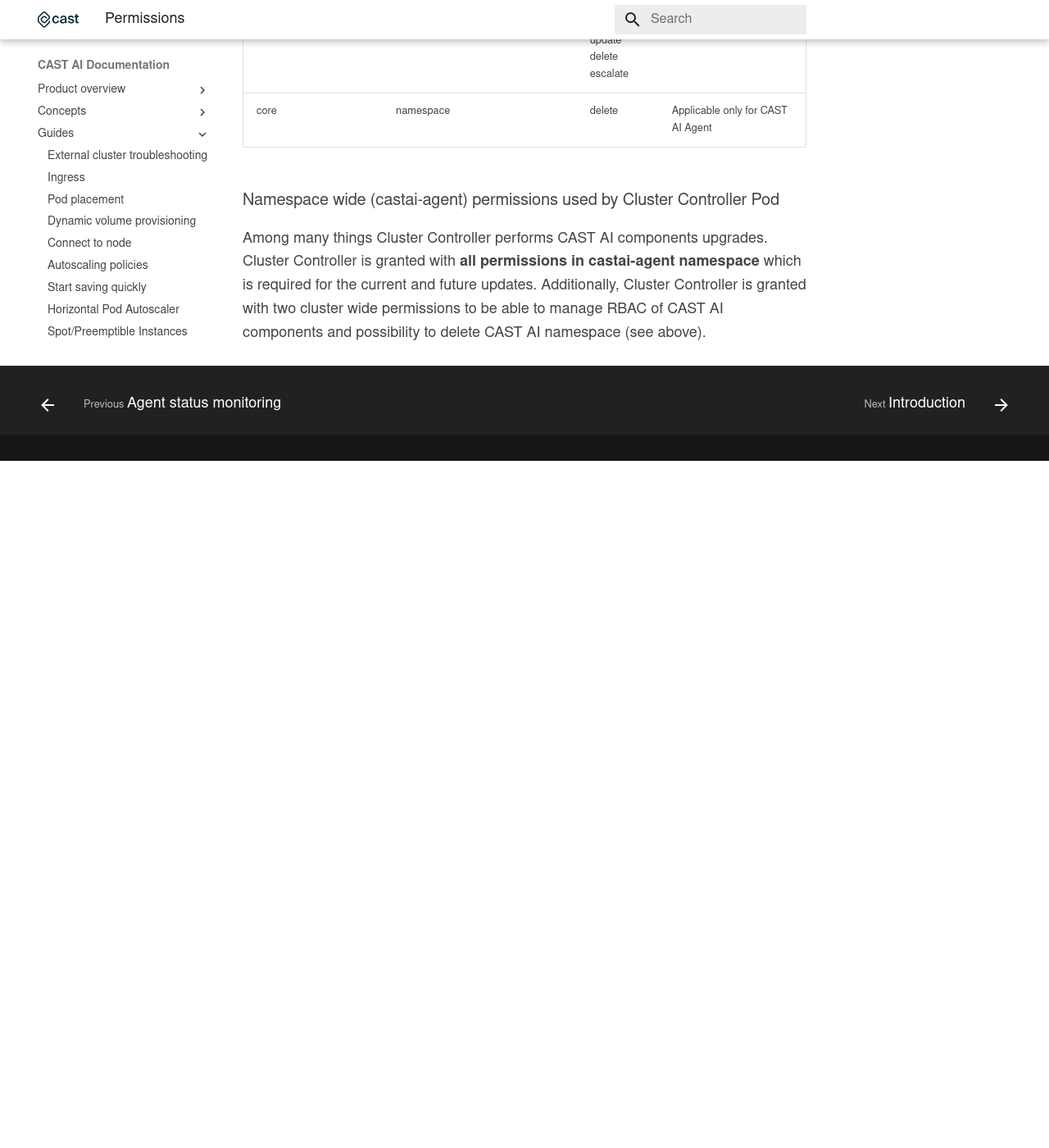
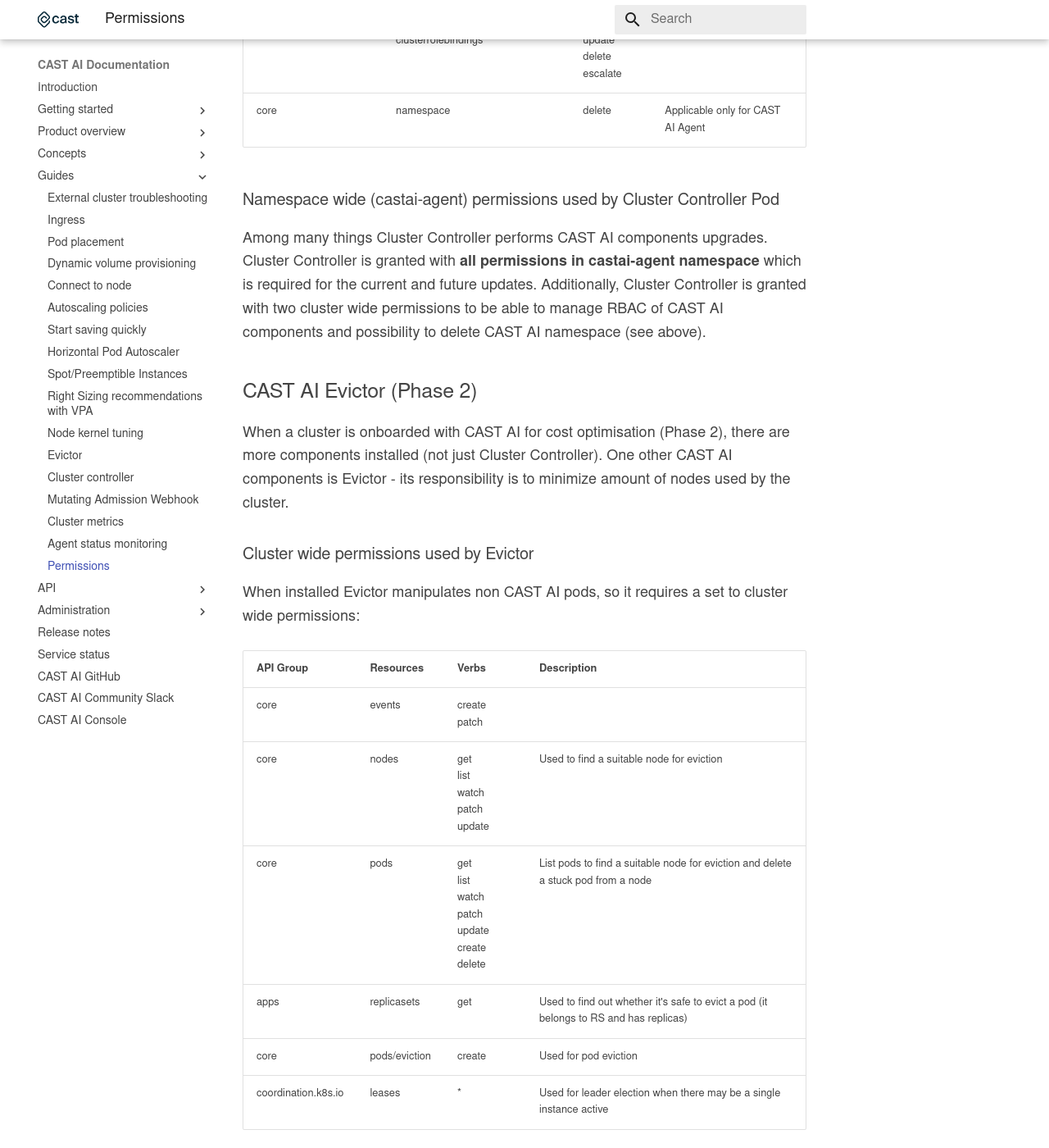
Before and after one commit to castai/docs, an MkDocs documentation site: the page built from docs/guides/permissions.md, in a window 1280 px wide and 1400 px high, scrolled down 3212 px. Shown: the whole window at 82% size. Built offline with MkDocs 1.6.1 and Material for MkDocs 9.7.7, drawn with Linux system fonts in a browser that asks for light colours; some web fonts are replaced; before the commit the page ends 3774 px from its top, so only the background shows below that; some of the changed text lies outside the part shown.

Commit message:
Permissions required by Evictor

```diff
--- a/docs/guides/permissions.md
+++ b/docs/guides/permissions.md
@@ -55,9 +55,9 @@
 The agent requires possibility to adjust resource limits proportionally to the size of the cluster.
 For that purpose Cluster Proportional Vertical Autoscaler patches castai-pod's deployment with re-estimated limits, which requires following permission:
 
-| API Group | Resources                  | Verbs |
-|-----------|:---------------------------|-------|
-| apps      | deployments (castai-agent) | patch |
+| API Group | Resources   | Verbs | Description                                |
+|-----------|:------------|-------|--------------------------------------------|
+| apps      | deployments | patch | Used only to patch castai-agent deployment |
 
 
 ## CAST AI Cluster Controller (Phase 2)
@@ -76,19 +76,19 @@
 
 Cluster Controller operates mostly on cluster level as it performs operations required to optimize customer clusters' costs:
 
-| API Group                 | Resources                                | Verbs                                            | Description                           |
-|---------------------------|:-----------------------------------------|--------------------------------------------------|---------------------------------------|
-| core                      | namespace                                | get                                              |                                       |
-| core                      | pods, nodes                              | get<br/>list                                     |                                       |
-| core                      | nodes                                    | patch<br/>update                                 | Used for node draining and patching   |
-| core                      | pods, nodes                              | delete                                           |                                       |
-| core                      | pods/eviction                            | create                                           |                                       |
-| certificates.k8s.io       | certificatesigningrequests               | get<br/>list<br/>delete<br/>create               |                                       |
-| certificates.k8s.io       | certificatesigningrequests/approval      | patch<br/>update                                 |                                       |
-| certificates.k8s.io       | signers                                  | approve                                          | Applicable only for kubelet           |
-| core                      | events                                   | list<br/>create<br/>patch                        |                                       |
-| rbac.authorization.k8s.io | roles, clusterroles, clusterrolebindings | get<br/>patch<br/>update<br/>delete<br/>escalate | Applicable for all CAST AI Components |
-| core                      | namespace                                | delete                                           | Applicable only for CAST AI Agent     |
+| API Group                 | Resources                                      | Verbs                                            | Description                           |
+|---------------------------|:-----------------------------------------------|--------------------------------------------------|---------------------------------------|
+| core                      | namespace                                      | get                                              |                                       |
+| core                      | pods<br/>nodes                                 | get<br/>list                                     |                                       |
+| core                      | nodes                                          | patch<br/>update                                 | Used for node draining and patching   |
+| core                      | pods<br/>nodes                                 | delete                                           |                                       |
+| core                      | pods/eviction                                  | create                                           |                                       |
+| certificates.k8s.io       | certificatesigningrequests                     | get<br/>list<br/>delete<br/>create               |                                       |
+| certificates.k8s.io       | certificatesigningrequests/approval            | patch<br/>update                                 |                                       |
+| certificates.k8s.io       | signers                                        | approve                                          | Applicable only for kubelet           |
+| core                      | events                                         | list<br/>create<br/>patch                        |                                       |
+| rbac.authorization.k8s.io | roles<br/>clusterroles<br/>clusterrolebindings | get<br/>patch<br/>update<br/>delete<br/>escalate | Applicable for all CAST AI Components |
+| core                      | namespace                                      | delete                                           | Applicable only for CAST AI Agent     |
 
 
 ### Namespace wide (castai-agent) permissions used by Cluster Controller Pod
@@ -96,3 +96,22 @@
 Among many things Cluster Controller performs CAST AI components upgrades.
 Cluster Controller is granted with **all permissions in castai-agent namespace** which is required for the current and future updates.
 Additionally, Cluster Controller is granted with two cluster wide permissions to be able to manage RBAC of CAST AI components and possibility to delete CAST AI namespace (see above).
+
+
+## CAST AI Evictor (Phase 2)
+
+When a cluster is onboarded with CAST AI for cost optimisation (Phase 2), there are more components installed (not just Cluster Controller).
+One other CAST AI components is Evictor - its responsibility is to minimize amount of nodes used by the cluster.
+
+### Cluster wide permissions used by Evictor
+
+When installed Evictor manipulates non CAST AI pods, so it requires a set to cluster wide permissions:
+
+| API Group           | Resources     | Verbs                                                             | Description                                                                           |
+|---------------------|:--------------|-------------------------------------------------------------------|---------------------------------------------------------------------------------------|
+| core                | events        | create<br/>patch                                                  |                                                                                       |
+| core                | nodes         | get<br/>list<br/>watch<br/>patch<br/>update                       | Used to find a suitable node for eviction                                             |
+| core                | pods          | get<br/>list<br/>watch<br/>patch<br/>update<br/>create<br/>delete | List pods to find a suitable node for eviction and delete a stuck pod from a node     |
+| apps                | replicasets   | get                                                               | Used to find out whether it's safe to evict a pod (it belongs to RS and has replicas) |
+| core                | pods/eviction | create                                                            | Used for pod eviction                                                                 |
+| coordination.k8s.io | leases        | *                                                                 | Used for leader election when there may be a single instance active                   |
```
